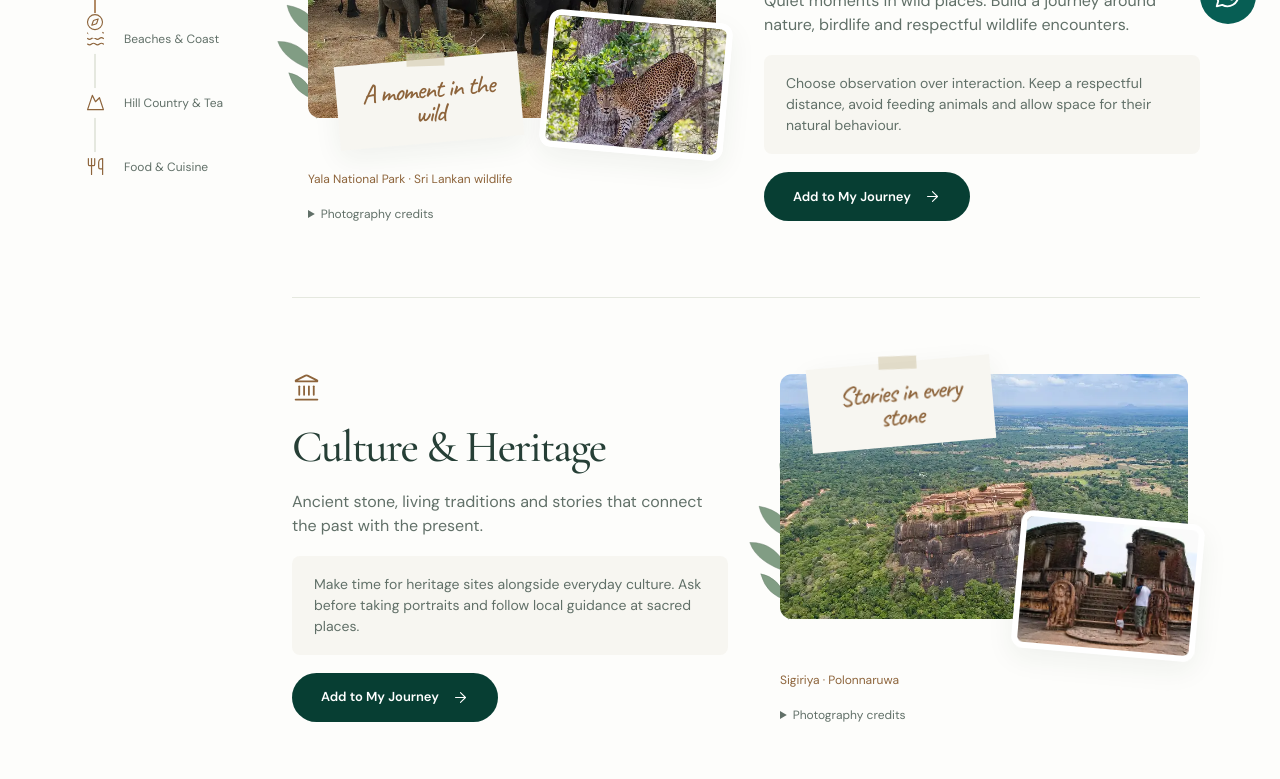
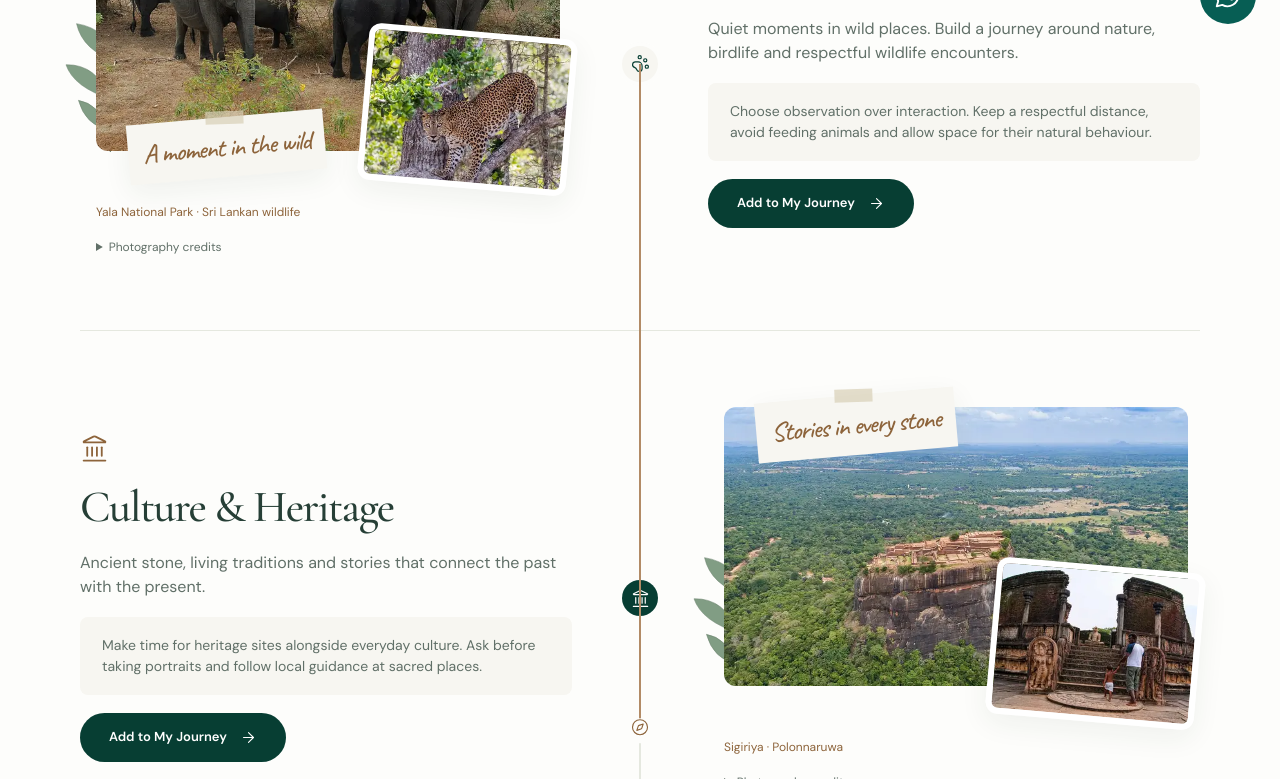
Before and after one commit to rizad-mohamed/Majestic-SriLanka, an Astro site: page /experiences in a window 1280 px wide. Shown: the part 752-1531 px from the top of the page. Built offline with nearby package versions, Linux system fonts and the light colour scheme; Astro itself is replaced by a stand-in of ours; no server answers; a web font is replaced by a local one.

Commit message:
fix(experiences): centre the desktop journey spine between alternating columns

```diff
--- a/src/scripts/experience-journey.ts
+++ b/src/scripts/experience-journey.ts
@@ -11,7 +11,6 @@ if (navigation) {
   ];
   const spine = document.querySelector<HTMLElement>(".journey-spine")!;
   const reduced = window.matchMedia("(prefers-reduced-motion: reduce)");
-  const compact = window.matchMedia("(max-width: 1100px)");
   let positions: number[] = [];
   let stops: number[] = [];
   let frame = 0;
@@ -68,7 +67,7 @@ if (navigation) {
       (section) => section.getBoundingClientRect().top + window.scrollY,
     );
     navigation.style.setProperty("--journey-distance", "256px");
-    if (compact.matches) {
+    {
       const origin =
         spine.parentElement!.getBoundingClientRect().top + window.scrollY;
       stops = sections.map((section) => {
@@ -81,7 +80,7 @@ if (navigation) {
         "--journey-distance",
         `${stops.at(-1)! - stops[0]}px`,
       );
-    } else stops = positions;
+    }
     schedule();
   };
   window.addEventListener("scroll", schedule, { passive: true });
--- a/src/styles/experience-journey.css
+++ b/src/styles/experience-journey.css
@@ -1,7 +1,5 @@
 .experience-journey {
-  display: grid;
-  grid-template-columns: 170px minmax(0, 1fr);
-  gap: 42px;
+  display: block;
   padding-top: 40px;
 }
 .experience-journey .experience-list {
@@ -14,12 +12,23 @@
   gap: 36px;
   scroll-margin-top: 35px;
   content-visibility: visible;
+  display: grid;
+  grid-template-columns: minmax(0, 1fr) 64px minmax(0, 1fr);
+  position: relative;
+  align-items: center;
+  isolation: isolate;
 }
-.experience-journey .experience-detail > .experience-collage {
+.experience-journey .experience-detail > .experience-collage,
+.experience-journey .experience-detail:nth-of-type(even) > .experience-copy {
+  grid-column: 1;
+  grid-row: 1;
   order: 0;
 }
+.experience-journey .experience-detail > .experience-copy,
 .experience-journey .experience-detail:nth-of-type(even) > .experience-collage {
-  order: 2;
+  grid-column: 3;
+  grid-row: 1;
+  order: 0;
 }
 .experience-journey h2 {
   font-size: clamp(36px, 3.5vw, 48px);
@@ -69,6 +78,7 @@
   text-underline-offset: 3px;
 }
 .journey-nav {
+  display: none;
   --journey-progress: 0;
   position: sticky;
   top: 30px;
@@ -147,9 +157,47 @@
     0
   );
 }
-.journey-spine,
 .journey-marker {
-  display: none;
+  display: grid;
+  place-items: center;
+  grid-column: 2;
+  grid-row: 1;
+  width: 44px;
+  height: 44px;
+  justify-self: center;
+  z-index: 3;
+  border-radius: 50%;
+}
+.journey-marker .journey-stop {
+  width: 36px;
+  height: 36px;
+  box-shadow: 0 0 0 4px var(--background);
+}
+.journey-spine {
+  display: block;
+  position: absolute;
+  left: calc(50% - 1px);
+  top: var(--journey-start, 0px);
+  height: var(--journey-distance, 0px);
+  width: 2px;
+  pointer-events: none;
+  z-index: 2;
+}
+.experience-detail::before {
+  content: "";
+  position: absolute;
+  width: 2px;
+  left: calc(50% - 1px);
+  top: 0;
+  bottom: 0;
+  background: var(--line);
+  z-index: -1;
+}
+.experience-detail:first-of-type::before {
+  top: 50%;
+}
+.experience-detail:last-of-type::before {
+  bottom: 50%;
 }
 
 /* Every marker belongs to its actual row. The line occupies a reserved column. */
```
